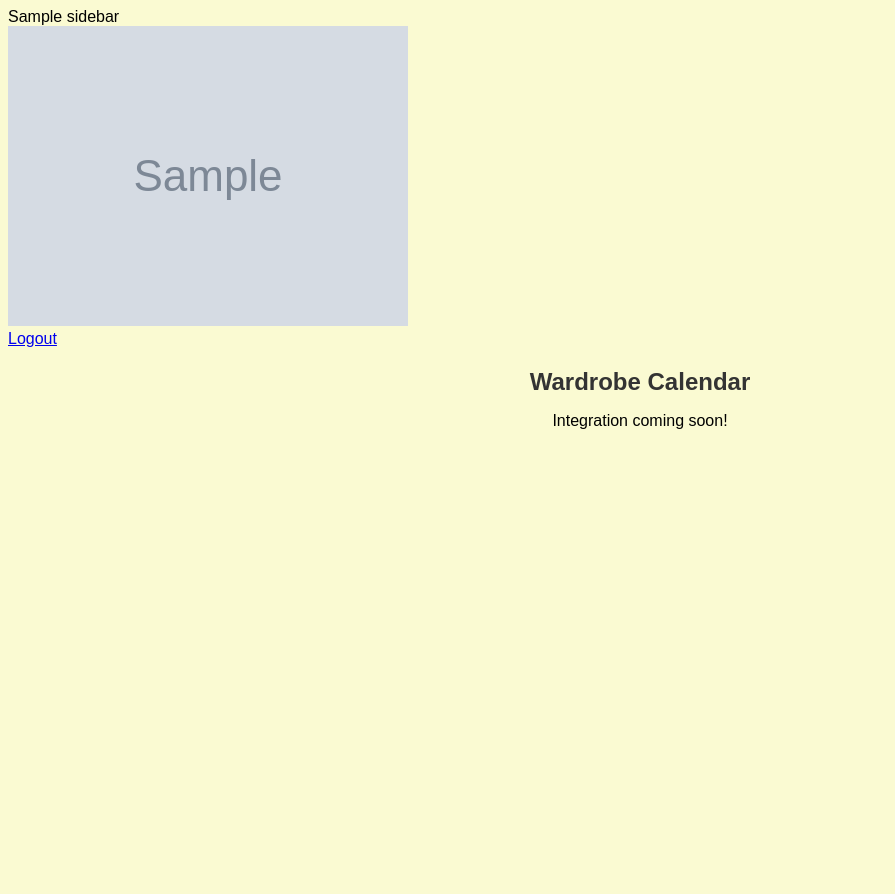
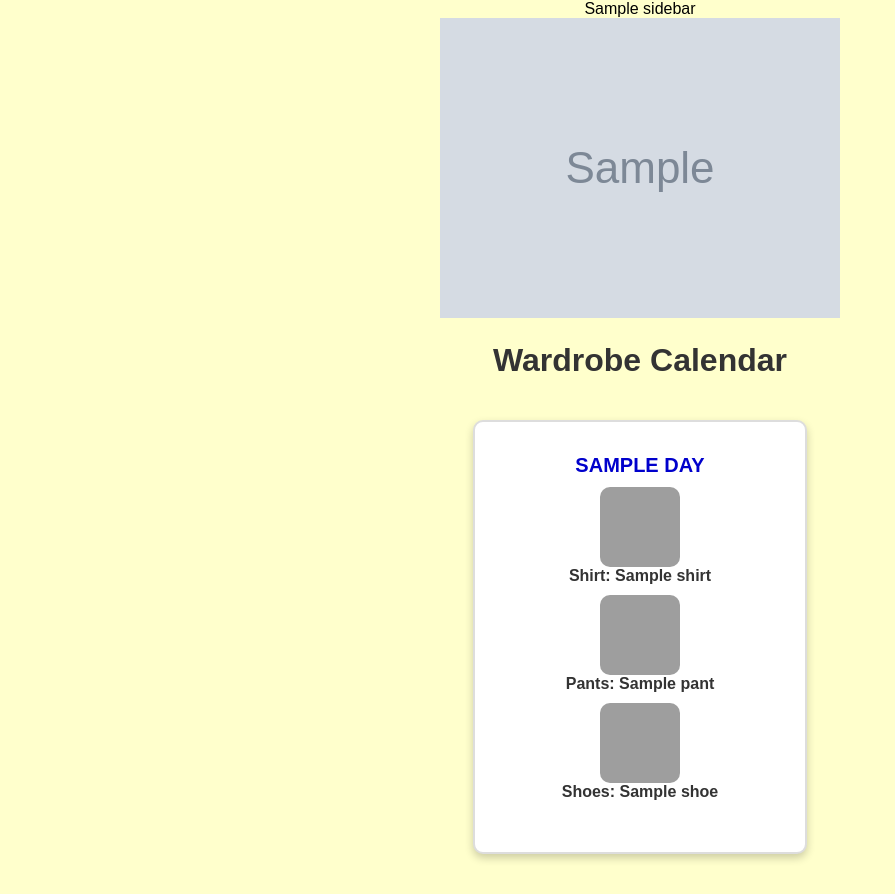
Before and after one commit to rehann-ahmed/wardrobe_management, a Flask app: template templates/calendar.html in a window 1280 px wide. Shown: the whole page, without its empty margins (0-895 px from the left). Before the commit the page ends 429 px from the top, so only its background shows below. Run offline with Flask 3, Linux system fonts and the light colour scheme; the template is opened without the code that fills it: most values are stand-ins (such as "Sample title", 1, 10 or a date in 2020); grey boxes marked "Sample" are stand-in pictures; some libraries are stand-ins or nearby versions; grey boxes are pictures that could not be loaded.

Commit message:
Update calendar.html

```diff
--- a/templates/calendar.html
+++ b/templates/calendar.html
@@ -1,11 +1,74 @@
 <!DOCTYPE html>
-<html>
+<html lang="en">
 <head>
-    <title>Calendar</title>
+    <meta charset="UTF-8">
+    <meta name="viewport" content="width=device-width, initial-scale=1.0">
+    <title>Wardrobe Calendar</title>
     <style>
-        body { background-color: #fafad2; font-family: Arial, sans-serif; }
-        .container { padding: 20px; text-align: center; }
-        .title { font-size: 24px; font-weight: bold; color: #333; }
+        body {
+            font-family: Arial, sans-serif;
+            background-color: #ffffcc;
+            margin: 0;
+            text-align: center;
+        }
+
+        h1 {
+            margin-top: 20px;
+            font-size: 32px;
+            color: #333;
+        }
+
+        .container {
+            display: grid;
+            grid-template-columns: repeat(3, 1fr);
+            gap: 20px;
+            margin: 20px auto;
+            padding: 20px;
+            max-width: 1000px;
+            justify-items: center; /* Center-align items horizontally */
+        }
+
+        .day-card {
+            background-color: #fff;
+            border: 2px solid #ddd;
+            border-radius: 10px;
+            box-shadow: 0 4px 8px rgba(0, 0, 0, 0.2);
+            padding: 15px;
+            text-align: center;
+            height: 400px;
+            width: 300px;
+        }
+
+        .day-card h2 {
+            font-size: 20px;
+            color: #0000cc;
+            margin-bottom: 10px;
+            text-transform: uppercase;
+        }
+
+        .item {
+            margin: 10px 0;
+        }
+
+        .item img {
+            width: 80px;
+            height: 80px;
+            border-radius: 10px;
+            object-fit: cover;
+            display: block;
+            margin: 0 auto;
+        }
+
+        .item-title {
+            font-size: 16px;
+            font-weight: bold;
+            color: #333;
+        }
+
+        /* Center align the last row */
+        .container > .day-card:last-child {
+            grid-column: 2; /* Center the last card in the middle column */
+        }
     </style>
 </head>
 <body>
@@ -13,15 +76,43 @@
 
     <!-- Profile Dropdown -->
     <div id="profileDropdown">
-        <img src="{{ profile_picture }}" alt="Profile Picture" onclick="toggleDropdown()">
-        <div id="profileDropdownContent">
-            <a href="/logout">Logout</a>
-        </div>
+        <img src="{{ profile_picture }}" alt="Profile Picture">
     </div>
 
+    <!-- Calendar Title -->
+    <h1>Wardrobe Calendar</h1>
+
+    <!-- Calendar Grid -->
     <div class="container">
-        <div class="title">Wardrobe Calendar</div>
-        <p>Integration coming soon!</p>
+        {% for outfit in weekly_outfits %}
+        <div class="day-card">
+            <h2>{{ outfit.day }}</h2>
+
+            <!-- Shirt -->
+            {% if outfit.shirt %}
+            <div class="item">
+                <img src="{{ url_for('static', filename=outfit.shirt[4]) }}" alt="Shirt">
+                <div class="item-title">Shirt: {{ outfit.shirt[3] }}</div>
+            </div>
+            {% endif %}
+
+            <!-- Pants -->
+            {% if outfit.pant %}
+            <div class="item">
+                <img src="{{ url_for('static', filename=outfit.pant[4]) }}" alt="Pants">
+                <div class="item-title">Pants: {{ outfit.pant[3] }}</div>
+            </div>
+            {% endif %}
+
+            <!-- Shoes -->
+            {% if outfit.shoes %}
+            <div class="item">
+                <img src="{{ url_for('static', filename=outfit.shoes[4]) }}" alt="Shoes">
+                <div class="item-title">Shoes: {{ outfit.shoes[3] }}</div>
+            </div>
+            {% endif %}
+        </div>
+        {% endfor %}
     </div>
 </body>
 </html>
```
